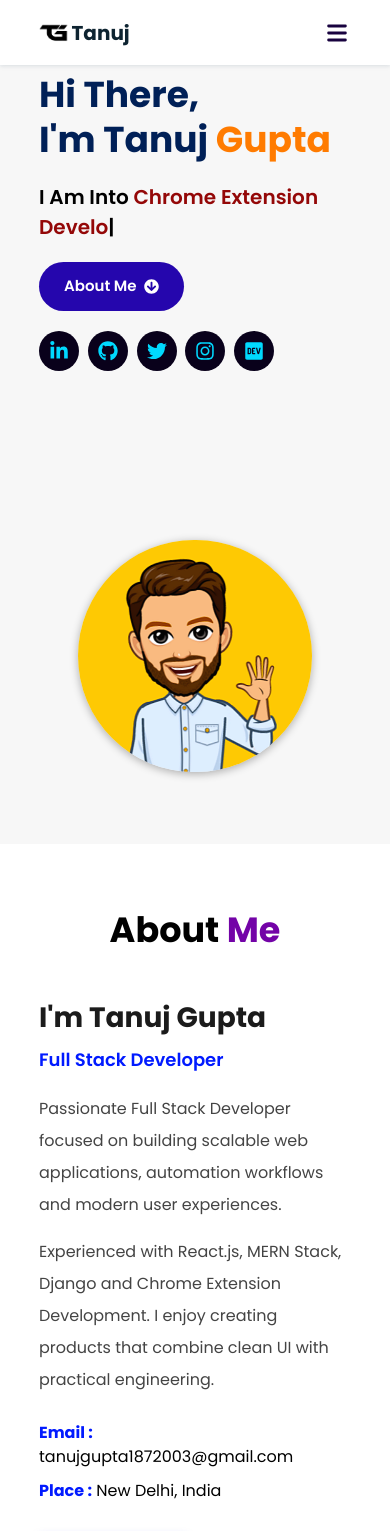
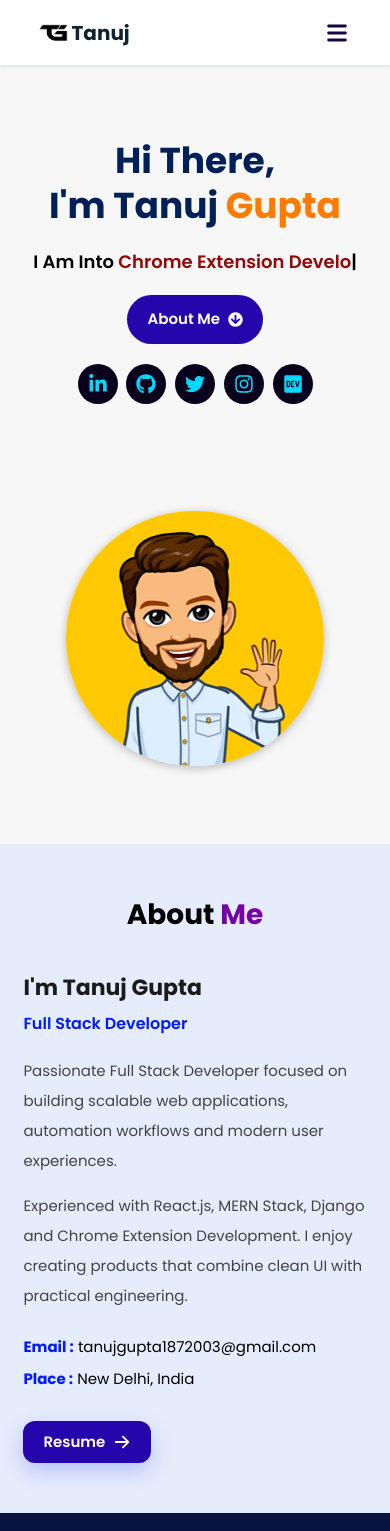
Before and after one commit to tanujgupta18/Portfolio-Website, a React (Vite) app: page / in a window 390 px wide. Shown: the top 1531 px of the page. Built offline with nearby package versions, Linux system fonts and the light colour scheme.

Commit message:
Mobile Responsive

```diff
--- a/src/components/About.jsx
+++ b/src/components/About.jsx
@@ -1,40 +1,42 @@
-import { FaArrowRight } from "react-icons/fa";
 import { HiArrowRight } from "react-icons/hi";
 
 const About = () => {
   return (
-    <section id="about" className="bg-white px-[10%] py-24">
-      <h2 className="text-center text-[3.5rem] font-extrabold">
+    <section
+      id="about"
+      className="bg-[#e5ecfb] px-[6%] md:px-[10%] py-20 md:py-24"
+    >
+      <h2 className="text-center text-[2.8rem] md:text-[3.8rem] font-extrabold">
         About <span className="text-[#7303a7]">Me</span>
       </h2>
 
-      <div className="mx-auto mt-16 max-w-[900px]">
-        <h3 className="text-[2.8rem] font-bold text-[#1b1b1b]">
+      <div className="mx-auto mt-14 max-w-[900px]">
+        <h3 className="text-[2.2rem] md:text-[2.8rem] font-bold text-[#1b1b1b]">
           I'm Tanuj Gupta
         </h3>
 
-        <p className="mt-3 text-[1.8rem] font-semibold text-[#011aff]">
+        <p className="mt-3 text-[1.6rem] md:text-[1.8rem] font-semibold text-[#011aff]">
           Full Stack Developer
         </p>
 
-        <p className="mt-8 text-[1.6rem] leading-loose text-[#444]">
+        <p className="mt-8 text-[1.5rem] md:text-[1.6rem] leading-[2] text-[#444]">
           Passionate Full Stack Developer focused on building scalable web
           applications, automation workflows and modern user experiences.
         </p>
 
-        <p className="mt-6 text-[1.6rem] leading-loose text-[#444]">
+        <p className="mt-6 text-[1.5rem] md:text-[1.6rem] leading-[2] text-[#444]">
           Experienced with React.js, MERN Stack, Django and Chrome Extension
           Development. I enjoy creating products that combine clean UI with
           practical engineering.
         </p>
 
         <div className="mt-10 flex flex-col gap-4">
-          <p className="text-[1.6rem]">
+          <p className="text-[1.5rem] md:text-[1.6rem]">
             <span className="font-bold text-[#011aff]">Email :</span>{" "}
             tanujgupta1872003@gmail.com
           </p>
 
-          <p className="text-[1.6rem]">
+          <p className="text-[1.5rem] md:text-[1.6rem]">
             <span className="font-bold text-[#011aff]">Place :</span> New Delhi,
             India
           </p>
@@ -44,11 +46,13 @@ const About = () => {
           href="https://drive.google.com/file/d/17RQKOoNQa-F0VWgrQB35QzsnnkmzGRQJ/view?usp=sharing"
           target="_blank"
           rel="noreferrer"
-          className="group mt-12 inline-flex items-center gap-3 rounded-lg bg-[#2506ad] px-10 py-[1rem] text-white shadow-[0_5px_10px_rgba(48,68,247,0.5)] transition hover:bg-[#1a047e]"
+          className="group mt-12 inline-flex items-center gap-3 rounded-[1.2rem] bg-[#2506ad] px-8 md:px-10 py-4 text-white shadow-[0_8px_20px_rgba(48,68,247,0.25)] transition-all duration-300 hover:-translate-y-1 hover:bg-[#1a047e]"
         >
-          <span className="text-[1.7rem] font-semibold">Resume</span>
+          <span className="text-[1.5rem] md:text-[1.7rem] font-semibold">
+            Resume
+          </span>
 
-          <HiArrowRight className="text-[2rem] transition-transform duration-300 group-hover:translate-x-1" />
+          <HiArrowRight className="text-[1.8rem] md:text-[2rem] transition-transform duration-300 group-hover:translate-x-1" />
         </a>
       </div>
     </section>
--- a/src/components/Education.jsx
+++ b/src/components/Education.jsx
@@ -18,39 +18,41 @@ const education = [
 
 const Education = () => {
   return (
-    <section id="education" className="bg-[#e5ecfb] px-[10%] py-24">
-      <h2 className="flex items-center justify-center gap-4 text-center text-[4rem] font-bold">
+    <section
+      id="education"
+      className="bg-[#e5ecfb] px-[6%] md:px-[10%] py-20 md:py-24"
+    >
+      <h2 className="flex items-center justify-center gap-3 text-center text-[2.8rem] md:text-[4rem] font-bold">
         <FaGraduationCap />
         My
         <span className="text-[#7303a7]">Education</span>
       </h2>
-      <p className="mt-4 text-center text-[1.6rem] italic text-[#555]">
+      <p className="mt-5 text-center text-[1.4rem] md:text-[1.6rem] italic leading-[1.8] text-[#555]">
         Education is not the learning of facts, but the training of the mind to
         think.
       </p>
 
       {/* Cards */}
-
-      <div className="mt-16 flex flex-col gap-8">
+      <div className="mt-14 flex flex-col gap-8">
         {education.map((item) => (
           <div
             key={item.degree}
-            className="rounded-[1.5rem] bg-white p-10 shadow-[0_5px_15px_rgba(0,0,0,0.12)] transition-all duration-300 hover:scale-[1.02]"
+            className="rounded-4xl bg-white p-7 md:p-10 shadow-[0_5px_18px_rgba(0,0,0,0.10)] transition-all duration-300 hover:-translate-y-1 hover:shadow-[0_12px_28px_rgba(0,0,0,0.12)]"
           >
-            <h3 className="text-[2.4rem] font-bold text-[#012970]">
+            <h3 className="text-[1.8rem] md:text-[2.4rem] font-bold text-[#012970] leading-[1.5]">
               {item.degree}
             </h3>
 
-            <p className="mt-4 text-[1.8rem] font-semibold text-[#444]">
+            <p className="mt-4 text-[1.5rem] md:text-[1.8rem] font-semibold text-[#444] leading-[1.7]">
               {item.institute}
             </p>
 
-            <div className="mt-8 flex items-center justify-between">
-              <p className="text-[1.6rem] text-[#226d00] font-bold">
+            <div className="mt-8 flex flex-col gap-4 md:flex-row md:items-center md:justify-between">
+              <p className="text-[1.5rem] md:text-[1.6rem] font-bold text-[#226d00]">
                 {item.duration}
               </p>
 
-              <span className="rounded-full bg-[#7303a7] px-6 py-2 text-[1.3rem] font-semibold text-white">
+              <span className="w-fit rounded-full bg-[#7303a7] px-5 py-2 text-[1.2rem] md:text-[1.3rem] font-semibold text-white">
                 {item.status}
               </span>
             </div>
--- a/src/components/Hero.jsx
+++ b/src/components/Hero.jsx
@@ -69,34 +69,38 @@ const Hero = () => {
   return (
     <section
       id="home"
-      className="relative min-h-screen flex flex-wrap items-center px-[10%]"
+      className="relative flex min-h-screen flex-wrap items-center px-[6%] md:px-[10%] pt-[10rem] pb-16"
     >
       {/* Left */}
-      <div className="flex-[1_1_40rem] z-10 flex flex-col items-start gap-8">
+      <div className="z-10 flex flex-[1_1_40rem] flex-col items-center gap-8 text-center md:items-start md:text-left">
         <h2 className="text-[3.6rem] md:text-[5rem] font-extrabold text-[#002057] leading-tight">
           Hi There,
           <br />
           I'm Tanuj <span className="text-[#ff7b00]">Gupta</span>
         </h2>
 
-        <p className="text-[2rem] md:text-[2.5rem] font-semibold">
+        <p className="text-[1.8rem] md:text-[2.5rem] font-semibold">
           I Am Into <span ref={typedRef} className="text-[rgb(148,8,8)]" />
         </p>
 
-        <a
-          href="#about"
-          className="inline-flex w-fit items-center gap-3 rounded-full text-white bg-[#2506ad] px-10 md:px-12 py-[1.3rem] md:py-[1.6rem]"
+        <button
+          onClick={() =>
+            document.getElementById("about")?.scrollIntoView({
+              behavior: "instant",
+            })
+          }
+          className="inline-flex w-fit items-center gap-3 rounded-full bg-[#2506ad] px-8 md:px-10 py-[1.3rem] md:py-[1.4rem] text-white transition-all duration-300 hover:-translate-y-1 hover:bg-[#1c0488] cursor-pointer"
         >
           <span className="text-[1.5rem] md:text-[1.7rem] font-semibold">
             About Me
           </span>
 
           <FaArrowCircleDown className="text-[1.5rem]" />
-        </a>
+        </button>
 
         {/* Social Links */}
         <div>
-          <ul className="flex gap-3.5">
+          <ul className="flex flex-wrap justify-center gap-3.5 md:justify-start">
             {socialLinks.map(({ icon: Icon, link, hover }, index) => (
               <li key={index}>
                 <a
@@ -119,7 +123,7 @@ const Hero = () => {
           src={assets.hero}
           alt="hero"
           draggable={false}
-          className="mx-auto mt-10 w-[75%] md:ml-24 md:mt-0 md:w-[70%] rounded-full cursor-pointer shadow-[0_2px_8px_rgba(0,0,0,0.3)] hover:shadow-[0_5px_15px_rgba(0,0,0,0.5)] transition"
+          className="mx-auto mt-12 w-[75%] max-w-[340px] rounded-full shadow-[0_2px_10px_rgba(0,0,0,0.25)] transition-all duration-300 hover:shadow-[0_8px_20px_rgba(0,0,0,0.35)] md:ml-24 md:mt-0 md:w-[70%] md:max-w-[500px]"
         />
       </div>
     </section>
--- a/src/components/Projects.jsx
+++ b/src/components/Projects.jsx
@@ -11,60 +11,59 @@ const Projects = () => {
   const featuredProjects = projects.filter((project) => project.featured);
 
   return (
-    <section id="projects" className="bg-[#000031] px-[10%] py-24">
+    <section
+      id="projects"
+      className="bg-[#000031] px-[6%] md:px-[10%] py-20 md:py-24"
+    >
       {/* Heading */}
-
-      <h2 className="flex items-center justify-center gap-4 text-center text-[4rem] font-bold text-white">
+      <h2 className="flex items-center justify-center gap-3 text-center text-[2.8rem] md:text-[4rem] font-bold text-white">
         <FaCode />
         Projects
         <span className="text-[#ffe600]">Made</span>
       </h2>
 
-      <p className="mt-5 text-center text-[1.6rem] text-[#d3d3d3]">
+      <p className="mt-5 text-center text-[1.4rem] md:text-[1.6rem] leading-[1.8] text-[#d3d3d3]">
         Showcasing projects built with Full-Stack Development, Automation, and
         problem solving.
       </p>
 
-      <div className="mt-16 grid grid-cols-1 gap-10 md:grid-cols-2 lg:grid-cols-3">
+      <div className="mt-14 grid grid-cols-1 gap-8 md:grid-cols-2 xl:grid-cols-3">
         {featuredProjects.map((project) => (
           <div
             key={project.title}
-            className="overflow-hidden rounded-3xl bg-[#09011b] shadow-[0_5px_20px_rgba(0,0,0,0.3)] transition duration-300 hover:-translate-y-3"
+            className="overflow-hidden rounded-[1.8rem] bg-[#09011b] shadow-[0_8px_30px_rgba(0,0,0,0.28)] transition-all duration-300 hover:-translate-y-2 hover:shadow-[0_16px_40px_rgba(0,0,0,0.35)]"
           >
             <img
               src={assets[project.image]}
               alt={project.title}
-              className="h-[240px] w-full object-cover"
+              className="h-[220px] md:h-[240px] w-full object-cover"
             />
 
-            <div className="p-8">
-              <h3 className="text-[2rem] font-bold text-white">
+            <div className="p-6 md:p-8">
+              <h3 className="text-[1.8rem] md:text-[2rem] font-bold text-white">
                 {project.title}
               </h3>
-
-              <p className="mt-4 text-[1.5rem] leading-[1.8] text-[#d4d4d4]">
+              <p className="mt-4 text-[1.4rem] md:text-[1.5rem] leading-[1.9] text-[#d4d4d4]">
                 {project.description}
               </p>
-
-              <div className="mt-8 flex gap-4">
+              <div className="mt-8 flex flex-wrap gap-3">
                 {project.links.view && (
                   <a
                     href={project.links.view}
                     target="_blank"
                     rel="noreferrer"
-                    className="flex items-center gap-2 rounded-full bg-[#2506ad] px-7 py-3 text-[1.4rem] font-semibold text-white hover:bg-[#1d0493]"
+                    className="inline-flex items-center gap-2 rounded-full bg-[#2506ad] px-6 md:px-7 py-3 text-[1.3rem] md:text-[1.4rem] font-semibold text-white transition duration-300 hover:bg-[#1d0493]"
                   >
                     View
                     <FaExternalLinkAlt />
                   </a>
                 )}
-
                 {project.links.code && (
                   <a
                     href={project.links.code}
                     target="_blank"
                     rel="noreferrer"
-                    className="flex items-center gap-2 rounded-full border border-white px-7 py-3 text-[1.4rem] font-semibold text-white hover:bg-white hover:text-black"
+                    className="inline-flex items-center gap-2 rounded-full border border-white px-6 md:px-7 py-3 text-[1.3rem] md:text-[1.4rem] font-semibold text-white transition duration-300 hover:bg-white hover:text-black"
                   >
                     Code
                     <FaGithub />
@@ -76,10 +75,10 @@ const Projects = () => {
         ))}
       </div>
 
-      <div className="mt-20 flex justify-center">
+      <div className="mt-16 md:mt-20 flex justify-center">
         <a
           href="/projects"
-          className="flex items-center gap-3 rounded-full bg-[#ffe600] px-12 py-5 text-[1.6rem] font-bold text-black transition duration-300 hover:scale-[1.05]"
+          className="inline-flex items-center gap-3 rounded-full bg-[#ffe600] px-8 md:px-12 py-4 md:py-5 text-[1.4rem] md:text-[1.6rem] font-bold text-black transition duration-300 hover:scale-[1.05]"
         >
           View All
           <FaArrowRight className="text-[1.4rem]" />
```
